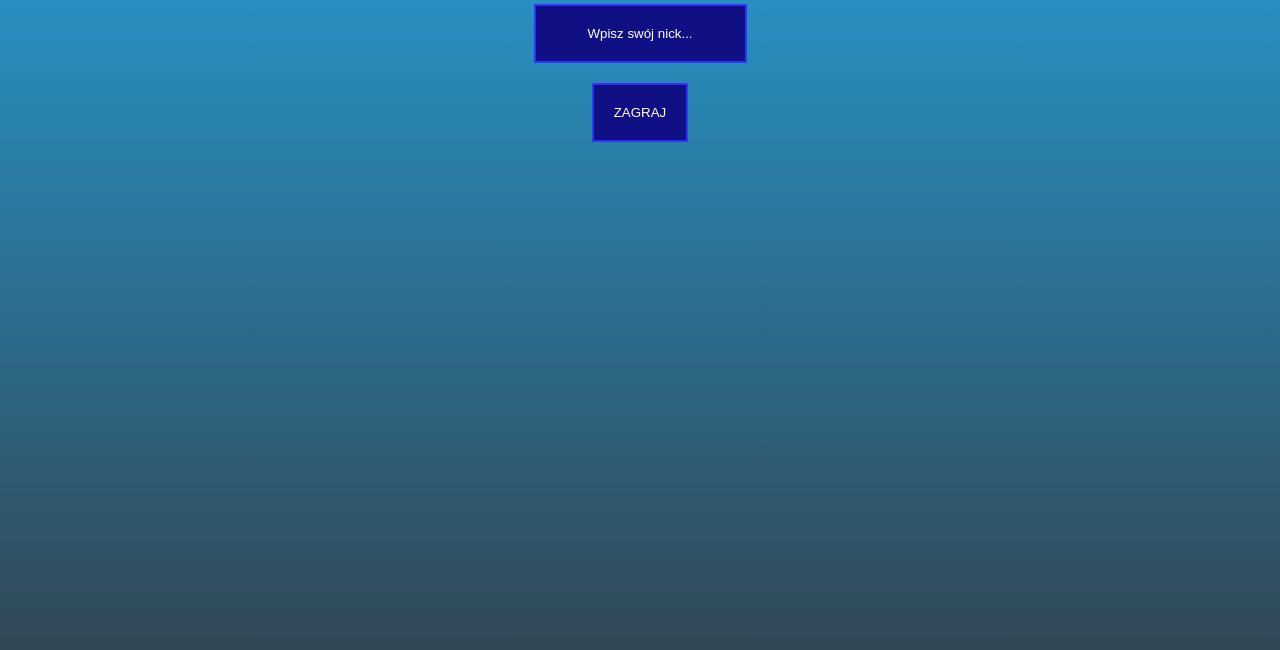
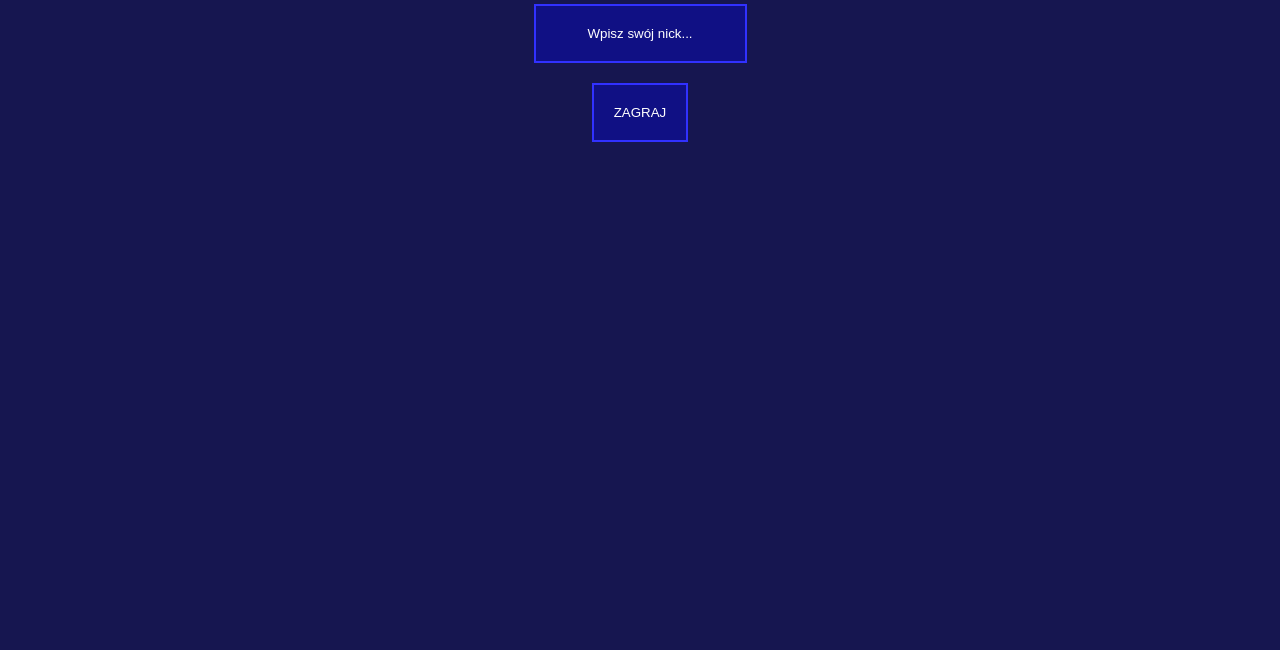
Before and after one commit to przemek-pajka/milionerzy, a plain HTML site: page index.html in a window 1280 px wide. Shown: the part 150-800 px from the top of the page. Drawn offline with Linux system fonts and the light colour scheme.

Commit message:
remove gradient from body

```diff
--- a/sass/base.scss
+++ b/sass/base.scss
@@ -61,11 +61,7 @@ body {
 }
 
 body {
-    height: 100vh;
-    background: #314755;  /* fallback for old browsers */
-    background: -webkit-linear-gradient(to bottom, #26a0da, #314755);  /* Chrome 10-25, Safari 5.1-6 */
-    background: linear-gradient(to bottom, #26a0da, #314755); /* W3C, IE 10+/ Edge, Firefox 16+, Chrome 26+, Opera 12+, Safari 7+ */
-    background-repeat: no-repeat;
+    background: #161650;
 }
 button {
     cursor: pointer;
@@ -171,7 +167,7 @@ h3 {
         }
     }
     .game-wrapper__question {
-        background: #2d0d8c;
+        background-color: #4169e1;
         text-align: center;
         font-size: 33px;
         padding: 10px;
```
Also changed, not shown: css/style.css, 1 other file.
